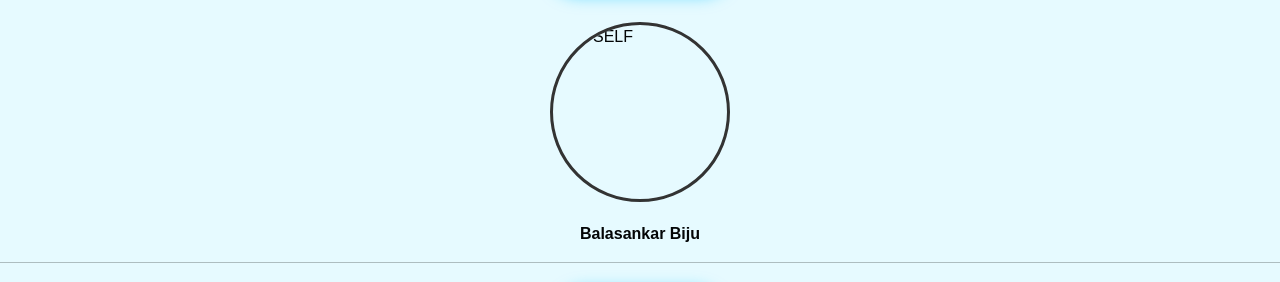
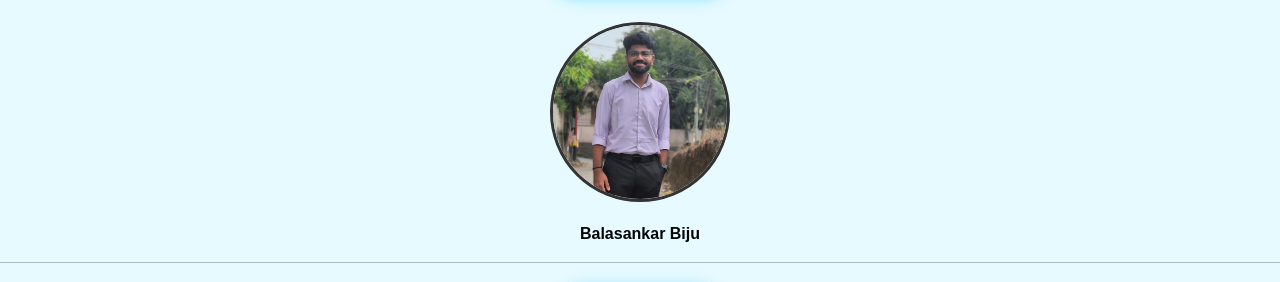
Before and after one commit to balu4797/TASK-1, a plain HTML site: page index.html in a window 1280 px wide. Shown: the part 283-565 px from the top of the page. Drawn offline with nearby package versions, Linux system fonts and the light colour scheme.

Commit message:
Update index.html

```diff
--- a/index.html
+++ b/index.html
@@ -25,7 +25,7 @@
     <header>
 
        <a href="about me.html"><h2>About Me</h2></a>
-        <img src="./images/BalasankarBiju.jpeg" alt="MYSELF">
+        <img src="BalasankarBiju.jpeg" alt="MYSELF">
         <p><b><center>Balasankar Biju</center></b></p>
         <hr>
     <a href="myskills.html"><h2>My skills</h2></a>
```
